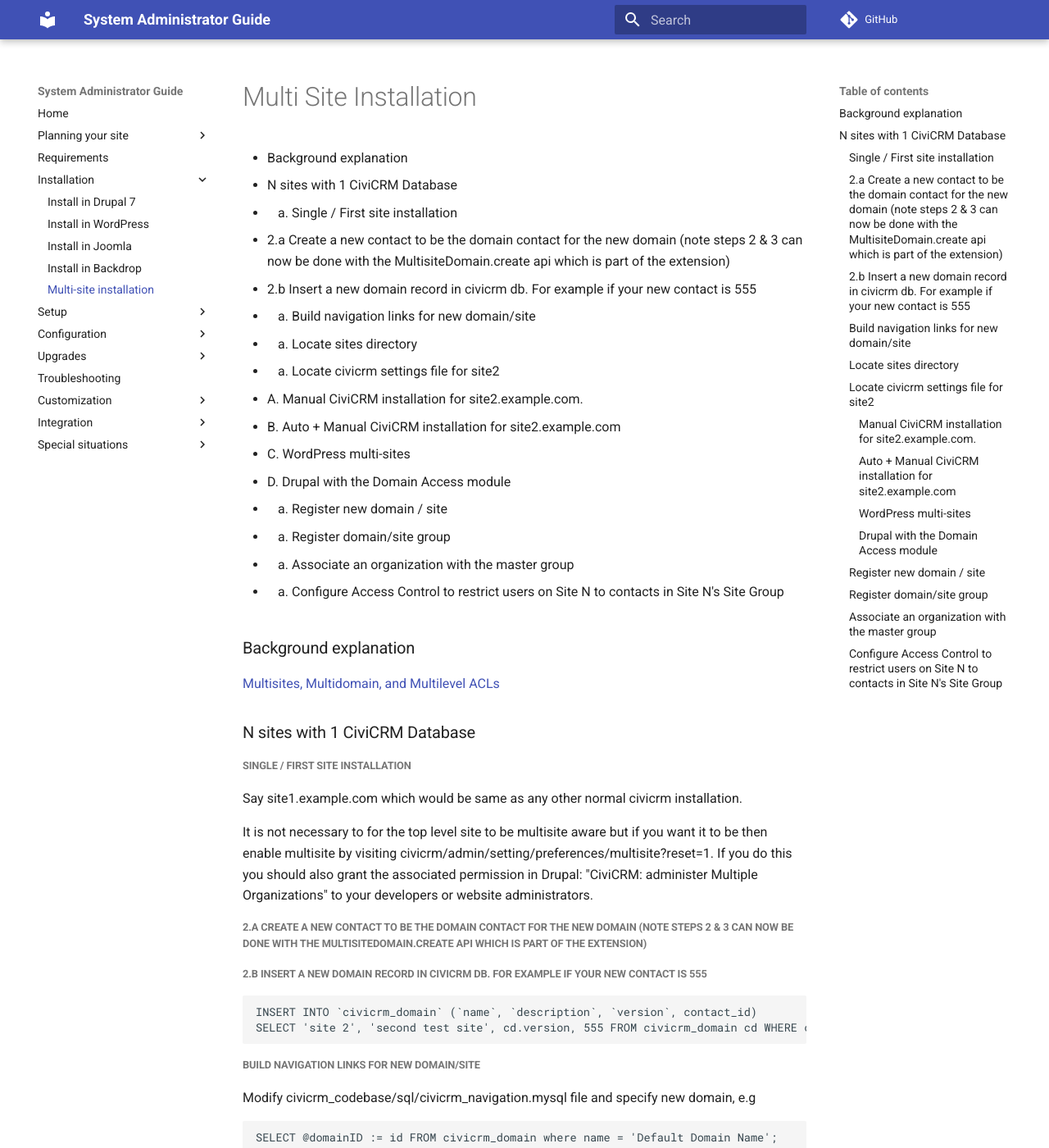
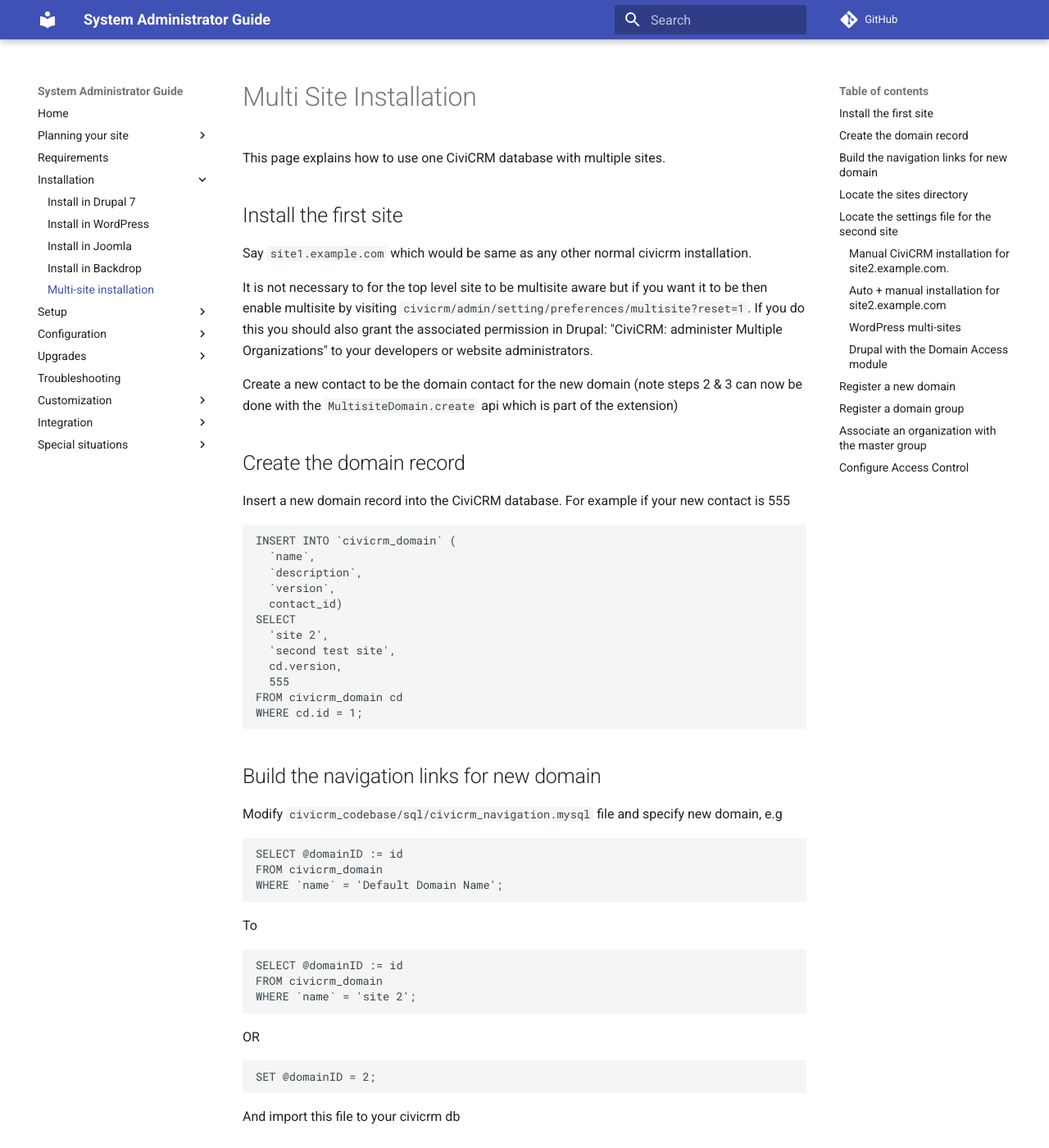
Before and after one commit to civicrm/civicrm-sysadmin-guide, an MkDocs documentation site: the page built from docs/install/multi-site.md, in a window 1280 px wide and 1400 px high. Shown: the whole window at 82% size. Built offline with MkDocs 1.6.1 and Material for MkDocs 9.7.7, drawn with Linux system fonts in a browser that asks for light colours; comment, search, counter and statistics services are not loaded; old or Windows-style settings are respelled for this version of MkDocs; some of the changed text lies outside the part shown.

Commit message:
Multisite install - basic markdown cleanup

````diff
--- a/docs/install/multi-site.md
+++ b/docs/install/multi-site.md
@@ -1,95 +1,84 @@
 # Multi Site Installation
 
-* Background explanation
-* N sites with 1 CiviCRM Database
+This page explains how to use one CiviCRM database with multiple sites.
 
-* 1. Single / First site installation
-* 2.a Create a new contact to be the domain contact for the new domain (note steps 2 & 3 can now be done with the MultisiteDomain.create api which is part of the extension)
-* 2.b Insert a new domain record in civicrm db. For example if your new contact is 555
-* 3. Build navigation links for new domain/site
-* 4. Locate sites directory
-* 5. Locate civicrm settings file for site2
+## Install the first site
 
-* A. Manual CiviCRM installation for site2.example.com.
-* B. Auto + Manual CiviCRM installation for site2.example.com
-* C. WordPress multi-sites
-* D. Drupal with the Domain Access module
+Say `site1.example.com` which would be same as any other normal civicrm installation.
 
-* 6. Register new domain / site
-* 7. Register domain/site group
-* 8. Associate an organization with the master group
-* 9. Configure Access Control to restrict users on Site N to contacts in Site N's Site Group
+It is not necessary to for the top level site to be multisite aware but if you want it to be then enable multisite by visiting `civicrm/admin/setting/preferences/multisite?reset=1`. If you do this you should also grant the associated permission in Drupal: "CiviCRM: administer Multiple Organizations" to your developers or website administrators.
 
-### Background explanation
+Create a new contact to be the domain contact for the new domain (note steps 2 & 3 can now be done with the `MultisiteDomain.create` api which is part of the extension)
 
-[Multisites, Multidomain, and Multilevel ACLs](https://wiki.civicrm.org/confluence/display/CRMDOC/Multisites%2C+Multidomain%2C+and+Multilevel+ACLs)
+## Create the domain record
 
-### N sites with 1 CiviCRM Database
+Insert a new domain record into the CiviCRM database. For example if your new contact is 555
 
-##### Single / First site installation
-
-Say site1.example.com which would be same as any other normal civicrm installation.
-
-It is not necessary to for the top level site to be multisite aware but if you want it to be then enable multisite by visiting civicrm/admin/setting/preferences/multisite?reset=1. If you do this you should also grant the associated permission in Drupal: "CiviCRM: administer Multiple Organizations" to your developers or website administrators.
-
-##### 2.a Create a new contact to be the domain contact for the new domain (note steps 2 & 3 can now be done with the MultisiteDomain.create api which is part of the extension)
-
-##### 2.b Insert a new domain record in civicrm db. For example if your new contact is 555
-
-```
-INSERT INTO `civicrm_domain` (`name`, `description`, `version`, contact_id)
-SELECT 'site 2', 'second test site', cd.version, 555 FROM civicrm_domain cd WHERE cd.id = 1;
+```sql
+INSERT INTO `civicrm_domain` (
+  `name`,
+  `description`,
+  `version`,
+  contact_id)
+SELECT
+  'site 2',
+  'second test site',
+  cd.version,
+  555
+FROM civicrm_domain cd
+WHERE cd.id = 1;
 ```
 
-##### Build navigation links for new domain/site
+## Build the navigation links for new domain
 
-Modify civicrm_codebase/sql/civicrm_navigation.mysql file and specify new domain, e.g
+Modify `civicrm_codebase/sql/civicrm_navigation.mysql` file and specify new domain, e.g
 
-```
-SELECT @domainID := id FROM civicrm_domain where name = 'Default Domain Name';
+```sql
+SELECT @domainID := id
+FROM civicrm_domain
+WHERE `name` = 'Default Domain Name';
 ```
 
 To
 
-```
-SELECT @domainID := id FROM civicrm_domain where name = 'site 2';
+```sql
+SELECT @domainID := id
+FROM civicrm_domain
+WHERE `name` = 'site 2';
 ```
 
 OR
 
-```
+```sql
 SET @domainID = 2;
 ```
 
 And import this file to your civicrm db
 
-##### Locate sites directory
+## Locate the sites directory
 
 Setup another site on drupal say site2.example.com. This will create sites/site2.example.com/ directory in drupal.
 
-##### Locate civicrm settings file for site2
+## Locate the settings file for the second site
 
 Depending on how you would like to install civicrm for site 2, proceed to one of the following steps:
 
-A): Manual installation for site 2
- B): Semi-automatic installation for site 2
- C): Multisite for Wordpress
- D): Multisite using Drupal's domain access module
-
-###### Manual CiviCRM installation for site2.example.com.
+#### Manual CiviCRM installation for site2.example.com.
 
 * Copy civicrm settings file from previous site (site1) to the new site (site2).
-```
-cp sites/site1.example.com/civicrm.settings.php sites/site2.example.com/
-```
- Note sites/site2.example.com/civicrm.settings.php is your new settings file which needs to be modified.
+
+    ```
+    cp sites/site1.example.com/civicrm.settings.php sites/site2.example.com/
+    ```
+
+    Note `sites/site2.example.com/civicrm.settings.php` is your new settings file which needs to be modified.
 
 * The sites can share a single instance of the civicrm code in sites/all/modules/ directory if they are using the same CMS.
 
-* Modify sites/site2.example.com/civicrm.settings.php file to adjust settings like CIVICRM_TEMPLATE_COMPILEDIR, CIVICRM_UF_BASEURL as per new site.
-* Enable the CiviCRM module through Drupal, at Site building -> Modules ( /admin/build/modules ).
+* Modify `sites/site2.example.com/civicrm.settings.php` file to adjust settings like `CIVICRM_TEMPLATE_COMPILEDIR`, `CIVICRM_UF_BASEURL` as per new site.
+* Enable the CiviCRM module through Drupal, at Site building -> Modules ( `/admin/build/modules` ).
 
-###### Auto + Manual CiviCRM installation for site2.example.com
+#### Auto + manual installation for site2.example.com
 
 * Use civicrm installer for installing civicrm for site2.example.com. Specify a new civicrm db which can be dropped later.
  Note sites/site2.example.com/civicrm.settings.php is your new settings file which needs to be modified.
@@ -98,87 +87,87 @@ cp sites/site1.example.com/civicrm.settings.php sites/site2.example.com/
 
 * The sites can share a single instance of the civicrm code in sites/all/modules/ directory.
 
-###### WordPress multi-sites
+#### WordPress multi-sites
 
 WordPress multi-sites do not offer multiple codebases for plugins. There is only one that is shared among all sites. Therefore it is necessary to use the single civicrm.settings.php file and add a conditional statement.
 
-* You will find the file at /wp-content/plugins/CiviCRM/civicrmsettings.php
+* You will find the file at `/wp-content/plugins/CiviCRM/civicrmsettings.php`
 * The existing default code is this:
-```
-echo "you need to configure site : " . home_url();
-```
 
-```
-}
-```
+    ```php
+    echo "you need to configure site : " . home_url();
+    define('CIVICRM_UF_BASEURL' , home_url());
+    ```
 
-```
-}
-```
+* The code you replace it with could look something like this:
 
-```
-define( 'CIVICRM_UF_BASEURL' , home_url() );
-```
-* The code you replace it with could look something like this:
-*
-```
-if(function_exists('is_multisite') && function_exists('home_url')) {
-  $url = home_url();
-}
-else {
-  $protocol = strstr('HTTPS', $_SERVER['SERVER_PROTOCOL']) ? 'https://' : 'http://';
-  $url = $protocol . $_SERVER['SERVER_NAME'];
-}
+    ```php
+    if(function_exists('is_multisite') && function_exists('home_url')) {
+      $url = home_url();
+    }
+    else {
+      $protocol = strstr('HTTPS', $_SERVER['SERVER_PROTOCOL']) ? 'https://' : 'http://';
+      $url = $protocol . $_SERVER['SERVER_NAME'];
+    }
 
-/**
- * CiviCRM Configuration File
- */
-  //this if statement covers running from CLI (e.g. bin/csv/import.php)
-  if(empty($_SERVER['SERVER_NAME'])) {
-    define( 'CIVICRM_DOMAIN_ID', 1 );
-  }
+    /**
+     * CiviCRM Configuration File
+     */
+      //this if statement covers running from CLI (e.g. bin/csv/import.php)
+      if(empty($_SERVER['SERVER_NAME'])) {
+        define( 'CIVICRM_DOMAIN_ID', 1 );
+      }
 
-  switch ($url) {
-    case 'http://site1.org':
-      define( 'CIVICRM_DOMAIN_ID', 1 );
-      break;
-    case 'http://site2.org' :
-      define( 'CIVICRM_DOMAIN_ID', 2 );
-      break;
-    case 'http://site3.org':
-      define( 'CIVICRM_DOMAIN_ID', 4 );
-      break;
-    case 'http://site4.org':
-      define( 'CIVICRM_DOMAIN_ID', 5 );
-      break;
-    default:
-      echo "you need to configure site : " . home_url();
-   }
+      switch ($url) {
+        case 'http://site1.org':
+          define( 'CIVICRM_DOMAIN_ID', 1 );
+          break;
+        case 'http://site2.org' :
+          define( 'CIVICRM_DOMAIN_ID', 2 );
+          break;
+        case 'http://site3.org':
+          define( 'CIVICRM_DOMAIN_ID', 4 );
+          break;
+        case 'http://site4.org':
+          define( 'CIVICRM_DOMAIN_ID', 5 );
+          break;
+        default:
+          echo "you need to configure site : " . home_url();
+       }
 
-   define( 'CIVICRM_UF_BASEURL', $url );
-```
+       define( 'CIVICRM_UF_BASEURL', $url );
+    ```
 
-###### Drupal with the Domain Access module
+#### Drupal with the Domain Access module
 
-**Note:** If you're using Drupal with Domain Access, consider installing the [Domain Access CiviCRM](https://civicrm.org/extensions/domain-access-civicrm) module if users might be creating new Drupal accounts via CiviCRM profiles.
+!!! note
+    If you're using Drupal with Domain Access, consider installing the [Domain Access CiviCRM](https://civicrm.org/extensions/domain-access-civicrm) module if users might be creating new Drupal accounts via CiviCRM profiles.
 
 Similar to Wordpress, with Domain Access module there is only one copy of the codebase, and one copy of civicrm.settings.php.
 
 The easiest is to assign the same domain_id's in Drupal and CiviCRM, then you can just replace this line:
 
-```
+```php
 define( 'CIVICRM_DOMAIN_ID' , 1 );
 ```
 
 With:
 
-```
-if (!function_exists('domain_get_domain')) { // The Domain Access module is not enabled define('CIVICRM_DOMAIN_ID', 1);} else { // Get domain_id from the Drupal setup - Drupal and CiviCRM domain IDs MUST match! $domain = domain_get_domain(); define('CIVICRM_DOMAIN_ID', $domain['domain_id']);}
+```php
+if (!function_exists('domain_get_domain')) {
+  // The Domain Access module is not enabled
+  define('CIVICRM_DOMAIN_ID', 1);
+}
+else {
+  // Get domain_id from the Drupal setup - Drupal and CiviCRM domain IDs MUST match!
+  $domain = domain_get_domain();
+  define('CIVICRM_DOMAIN_ID', $domain['domain_id']);
+}
 ```
 
 Otherwise you must replace the above line with a conditional similar to:
 
-```
+```php
 //define the per-domain settings here first in case we're running from CLI (e.g. bin/csv/import.php)
 if(empty($_SERVER['SERVER_NAME'])) {
   define( 'CIVICRM_DOMAIN_ID', 1 );
@@ -186,36 +175,51 @@ if(empty($_SERVER['SERVER_NAME'])) {
 }
 ```
 
-```
-switch ($_SERVER['SERVER_NAME']) {case 'example.local': define( 'CIVICRM_DOMAIN_ID', 1 ); define( 'CIVICRM_UF_BASEURL' , 'http://example.local/' ); break;case 'cdp.example.local' : define( 'CIVICRM_DOMAIN_ID', 2 ); define( 'CIVICRM_UF_BASEURL' , 'http://cdp.example.local/' ); break;case 'svp.example.local': define( 'CIVICRM_DOMAIN_ID', 3 ); define( 'CIVICRM_UF_BASEURL' , 'http://svp.example.local/' ); break;
+```php
+switch ($_SERVER['SERVER_NAME']) {
+  case 'example.local':
+    define( 'CIVICRM_DOMAIN_ID', 1 );
+    define( 'CIVICRM_UF_BASEURL' , 'http://example.local/' );
+    break;
+  case 'cdp.example.local':
+    define( 'CIVICRM_DOMAIN_ID', 2 );
+    define( 'CIVICRM_UF_BASEURL' , 'http://cdp.example.local/' );
+    break;
+  case 'svp.example.local':
+    define( 'CIVICRM_DOMAIN_ID', 3 );
+    define( 'CIVICRM_UF_BASEURL' , 'http://svp.example.local/' );
+    break;
+}
 ```
 
 With either of the above, skip step 6.
 
-##### Register new domain / site
+## Register a new domain
 
 Modify located civicrm.settings.php file (for site2) to change following line -
 
-```
+```php
 define( 'CIVICRM_DOMAIN_ID' , 1 );
 ```
 
 to reflect the id of inserted domain record in step2. Assuming id is 2 for newly inserted record, the line would change to -
 
-```
+```php
 define( 'CIVICRM_DOMAIN_ID' , 2 );
 ```
 
-##### Register domain/site group
+## Register a domain group
 
-In multi-org installation, you can configure a group for each multi-site aware domain (not necessarily including the top level domain). When you login to the site and go to "manage groups" screen, you will notice a group with the name as that of domain. System requires you to register this master group responsible for holding sub-groups/contacts. Contacts using the site will be automatically added to the site. You need to set a different group for each site at civicrm/admin/setting/preferences/multisite?reset=1
+In multi-org installation, you can configure a group for each multi-site aware domain (not necessarily including the top level domain). When you login to the site and go to "manage groups" screen, you will notice a group with the name as that of domain. System requires you to register this master group responsible for holding sub-groups/contacts. Contacts using the site will be automatically added to the site. You need to set a different group for each site at `civicrm/admin/setting/preferences/multisite?reset=1`
 
 Note that it is valid not to enable multisite on the top level domain (which is unaware of the subdomains). This improves performance by not creating such a deep hierarchy of groups
 
-##### Associate an organization with the master group
+## Associate an organization with the master group
 
 To represent a multi-org hierarchy, an organization could be connected to the master group (one-to-one relationship). Add a record in the civicrm_group_organization table to represent this (or use the MultisiteDomain.create api to create your domain). This record only has value if the multisite extension is enabled.
 
-##### Configure Access Control to restrict users on Site N to contacts in Site N's Site Group
+## Configure Access Control
+
+Here we restrict users on Site N to contacts in Site N's Site Group.
 
 There is a separate extension called **multisite** that automatically implements CiviCRM access control for multi-site installations, such that normal users on Site N are restricted to contacts in Site N's Site Group. Note that users with permission to view or edit all contacts bypass this access control.
````
